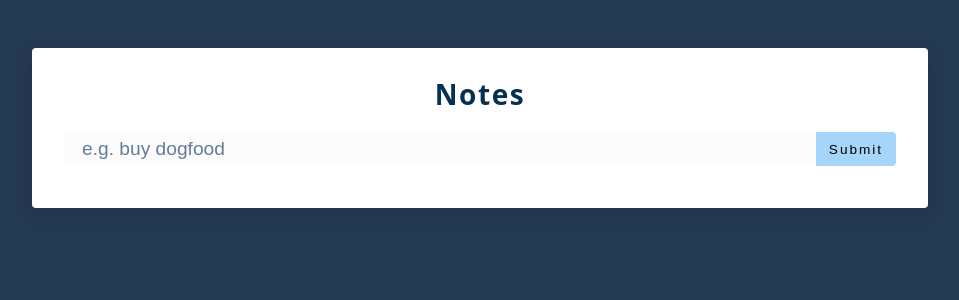
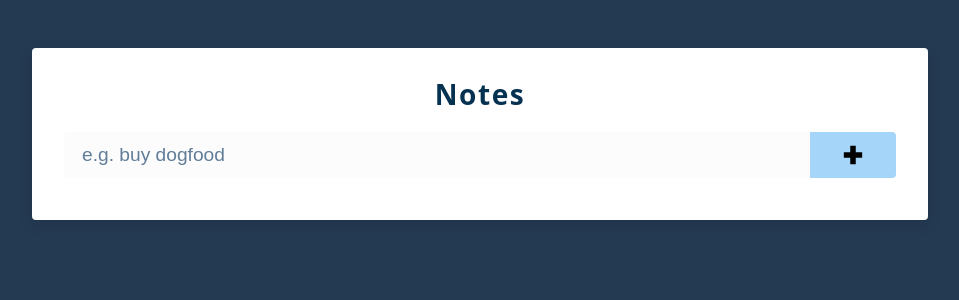
Before and after one commit to isabelchua/react-projects, a React (Create React App) app in the folder 10-grocery-bud/setup/: page / in a window 1280 px wide. Shown: the top 300 px of the page, without its empty margins (160-1119 px from the left). Built offline with nearby package versions, Linux system fonts and the light colour scheme.

Commit message:
icons added

```diff
--- a/10-grocery-bud/setup/src/App.js
+++ b/10-grocery-bud/setup/src/App.js
@@ -1,6 +1,8 @@
 import React, { useState, useEffect } from "react";
 import List from "./List";
 import Alert from "./Alert";
+import { BiPlusMedical } from "react-icons/bi";
+import { FaEdit } from "react-icons/fa";
 
 const getLocalStorage = () => {
 	let list = localStorage.getItem("list");
@@ -97,7 +99,7 @@ function App() {
 						onChange={e => setName(e.target.value)}
 					/>
 					<button type="submit" className="submit-btn">
-						{isEditing ? "edit" : "submit"}
+						{isEditing ? <FaEdit /> : <BiPlusMedical />}
 					</button>
 				</div>
 			</form>
--- a/10-grocery-bud/setup/src/index.css
+++ b/10-grocery-bud/setup/src/index.css
@@ -236,15 +236,14 @@ todo List
 	flex: 0 0 5rem;
 	display: grid;
 	align-items: center;
-	padding: 0.25rem;
+	padding: 10px 30px;
 	text-transform: capitalize;
-	letter-spacing: 2px;
 	border-top-right-radius: var(--radius);
 	border-bottom-right-radius: var(--radius);
 	cursor: pointer;
 	content: var(--primary-5);
 	transition: var(--transition);
-	font-size: 0.85rem;
+	font-size: 22px;
 }
 .submit-btn:hover {
 	background: var(--primary-5);
@@ -263,15 +262,13 @@ todo List
 	transition: var(--transition);
 	padding: 0.25rem 1rem;
 	border-radius: var(--radius);
-	text-transform: capitalize;
 	border-bottom: 1px solid rgb(255, 255, 255);
 }
 .todo-item:hover {
-	color: var(--grey-5);
-	background: var(--grey-10);
+	background: rgb(255, 255, 255);
 }
 .todo-item:hover .title {
-	color: var(--grey-5);
+	color: #1b639e;
 }
 .title {
 	margin-bottom: 0;
@@ -309,7 +306,7 @@ todo List
 	display: grid;
 	align-items: center;
 	background: transparent;
-	border-color: #721c24;
+	border-color: #f38590;
 	color: var(--grey-1);
 	margin: 0 auto;
 	font-size: 0.85rem;
```
